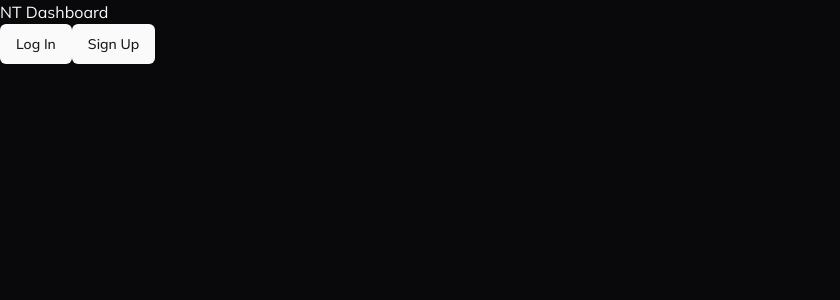
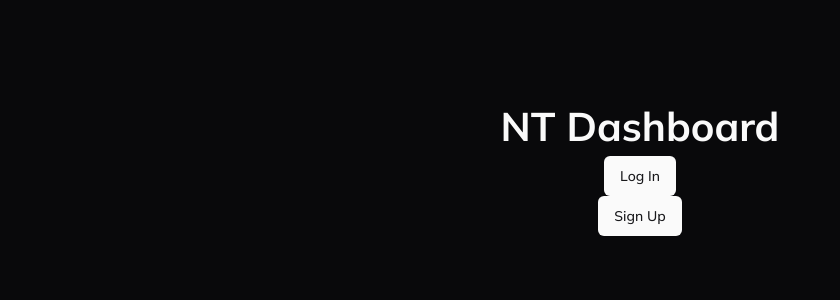
Before and after one commit to Nimira43/NT-Dashboard, a Next.js app: page / in a window 1280 px wide. Shown: the top 300 px of the page, without its empty margins (0-840 px from the left). Built offline with nearby package versions, Linux system fonts and the light colour scheme.

Commit message:
Set up H tag global styles

```diff
--- /dev/null
+++ b/app/(logged-out)/layout.tsx
@@ -0,0 +1,11 @@
+type Props = {
+    children?: React.ReactNode
+}
+
+export default function LoggedOutLayout({ children }: Props) {
+    return (
+        <div className="flex flex-col min-h-screen items-center p-24">
+            {children}
+        </div>
+    )
+}
--- a/app/(logged-out)/page.tsx
+++ b/app/(logged-out)/page.tsx
@@ -2,14 +2,14 @@ import { Button } from "@/components/ui/button"
 
 export default function LandingPage() {
     return (
-        <div>
-            <h1>NT Dashboard</h1>
+        <>
+            <h1 className="">NT Dashboard</h1>
             <Button>
                 Log In
             </Button>
             <Button>
                 Sign Up
             </Button>
-        </div>
+        </>
     )
 }
--- a/app/globals.css
+++ b/app/globals.css
@@ -70,7 +70,36 @@
     * {
       @apply border-border;
     }
+
     body {
       @apply bg-background text-foreground;
     }
+
+    h1, h2, h3, h4, h5, h6 {
+      @apply font-bold;
+    }
+
+    h1 {
+      font-size: 2.5rem;
+    }
+
+    h2 {
+      font-size: 2rem;
+    }
+
+    h3 {
+      font-size: 1.75rem;
+    }
+
+    h4 {
+      font-size: 1.5rem;
+    }
+
+    h5 {
+      font-size: 1.25rem;
+    }
+
+    h6 {
+      font-size: 1rem;
+    }
   }
```
